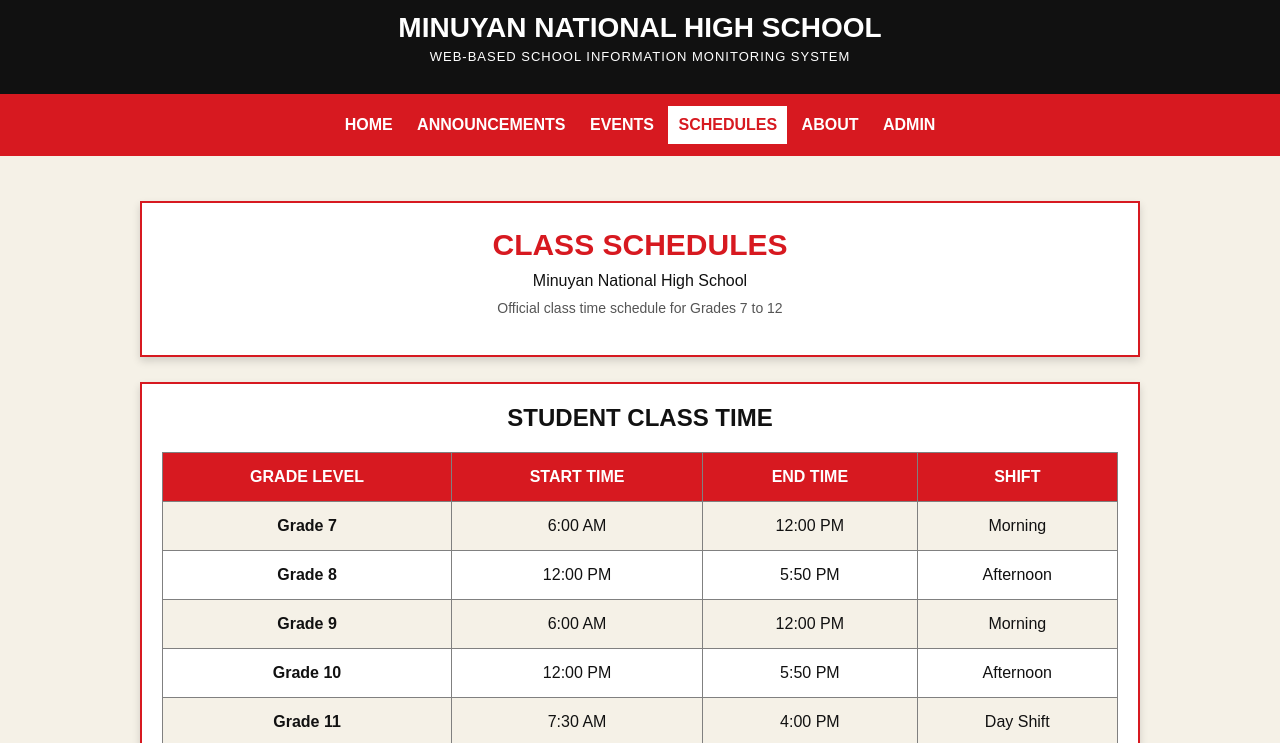
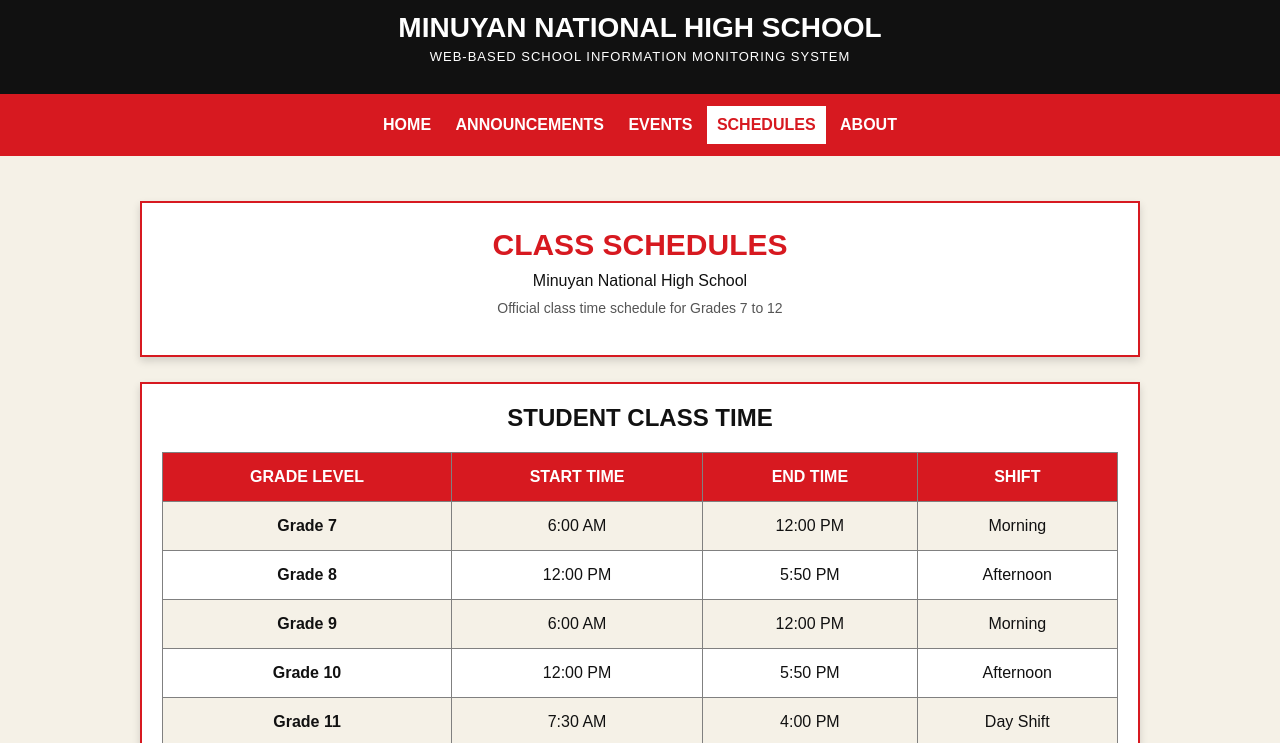
Before and after one commit to garramichaeljake-hue/Information-Monitoring-System, a plain HTML site: page schedules.html in a window 1280 px wide. Shown: the part 54-797 px from the top of the page. Drawn offline with Linux system fonts and the light colour scheme.

Commit message:
Update schedules.html

```diff
--- a/schedules.html
+++ b/schedules.html
@@ -56,11 +56,6 @@
         <a href="about.html"
            style="display:inline-block; color:white; text-decoration:none; font-weight:bold; padding:10px;">
             ABOUT
-        </a>
-
-        <a href="login.html"
-           style="display:inline-block; color:white; text-decoration:none; font-weight:bold; padding:10px;">
-            ADMIN
         </a>
 
     </nav>
```
